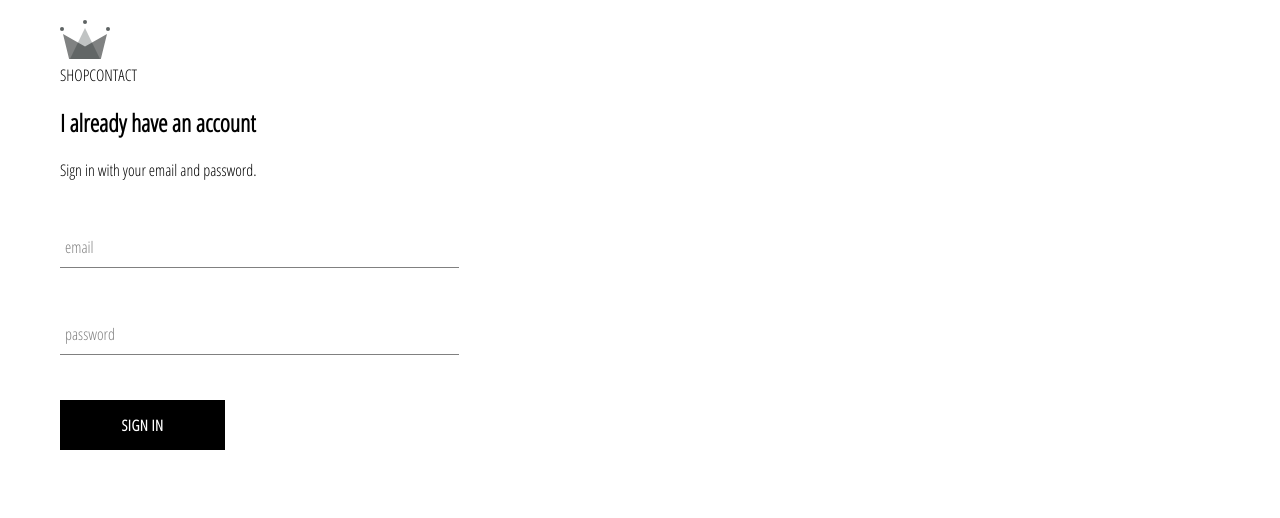
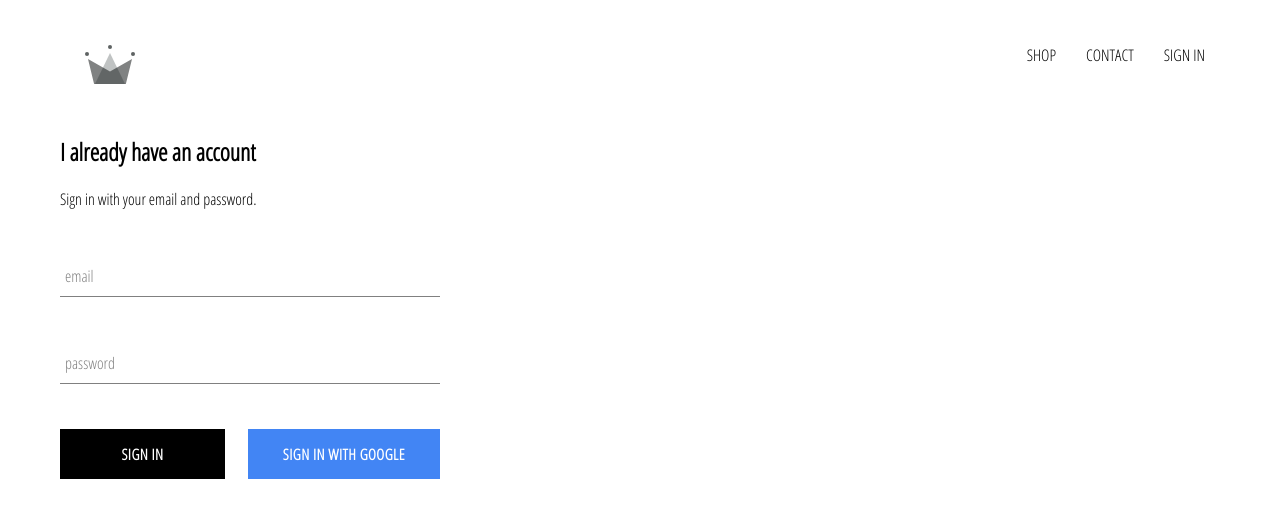
Before and after one commit to BarbieKelly/aokigahara, a React (Create React App) app: page /signin in a window 1280 px wide. Shown: the top 518 px of the page. Built offline with nearby package versions, Linux system fonts and the light colour scheme; no server answers.

Commit message:
integrated firebase with application and created sign in with google

```diff
--- a/src/App.css
+++ b/src/App.css
@@ -7,3 +7,7 @@
     text-decoration: none;
     color: black;
 }
+
+* {
+    box-sizing: border-box;
+}
--- a/src/App.js
+++ b/src/App.js
@@ -8,18 +8,42 @@
 import ShopPage from './pages/shop/shop.component';
 import SignInandSignUpPage from './pages/sign-in-and-sign-up/sign-in-and-sign-up.component';
 import Header from './components/header/header.component';
+import { auth } from './firebase/firebase.utlis';
 
-function App() {
+
+class App extends React.Component {
+  constructor() {
+    super();
+
+    this.state = {
+      currentUser: null
+    }
+  }
+  unsubscribeFromAuth = null
+
+  componentDidMount(){
+    this.unsubscribeFromAuth = auth.onAuthStateChanged(user =>{
+      this.setState({currentUser: user});
+
+      console.log(user);
+    });
+  }
+  componentWillUnmount(){
+    this.unsubscribeFromAuth();
+  }
+
+  render() {
   return (
     <div>
-      <Header />
+      <Header currentUser={this.state.currentUser} />
       <Switch>
       <Route exact path='/' component={HomePage} />
       <Route path='/shop' component={ShopPage} />
       <Route path='/signin' component={SignInandSignUpPage} />
       </Switch>
     </div>
-  );
+    );
+  }
 }
 
 export default App;
--- a/src/components/custom-button/custom-button.component.jsx
+++ b/src/components/custom-button/custom-button.component.jsx
@@ -2,8 +2,11 @@
 
 import './custom-button.styles.scss';
 
-const CustomButton = ({children, ...otherProps}) => (
-    <button className='custom-button' {...otherProps} >
+const CustomButton = ({children, isGoogleSignIn, ...otherProps}) => (
+    <button className=
+    {`${isGoogleSignIn ? 'google-sign-in': '' } custom-button`}
+    {...otherProps}
+    >
         {children}
     </button>
 );
--- a/src/components/custom-button/custom-button.styles.scss
+++ b/src/components/custom-button/custom-button.styles.scss
@@ -19,4 +19,14 @@
     color: black;
     border: 1px solid black;
     }
+
+    &.google-sign-in {
+        background-color: #4285f4;
+        color: white;
+
+        &:hover {
+            background-color: #357ae8;
+            border: none;
+        }
+    }
 }
--- a/src/components/header/header.component.jsx
+++ b/src/components/header/header.component.jsx
@@ -1,11 +1,13 @@
 import React from 'react';
 import { Link } from 'react-router-dom';
+
+import { auth } from '../../firebase/firebase.utlis';
 
 import {ReactComponent as Logo} from '../../assets/crown.svg';
 
 import './header.styles.scss';
 
-const Header = () => (
+const Header = ({ currentUser }) => (
     <div className='header'>
         <Link className='logo-container' to='/' >
             <Logo className='logo'/>
@@ -17,6 +19,12 @@
             <Link className='option' to='/contact'>
             CONTACT
             </Link>
+            {
+            currentUser ?
+            <div className='option' onClick={() => auth.signOut()}>SIGN OUT</div>
+            :
+            <Link className='option' to='/signin'>SIGN IN </Link>
+            }
         </div>
     </div>
 );
--- a/src/components/header/header.styles.scss
+++ b/src/components/header/header.styles.scss
@@ -0,0 +1,25 @@
+.header {
+    height: 70px;
+    width: 100%;
+    display: flex;
+    justify-content: space-between;
+    margin-bottom: 25px;
+
+    .logo-container {
+    height: 100%;
+    width: 70px;
+    padding: 25px;
+    }
+    .options {
+    width: 50%;
+    height: 100%;
+    display: flex;
+    align-items: center;
+    justify-content: flex-end;
+
+    .option {
+        padding: 10px 15px;
+        cursor: pointer;
+    }
+    }
+}
--- a/src/components/sign-in/sign-in.component.jsx
+++ b/src/components/sign-in/sign-in.component.jsx
@@ -2,6 +2,9 @@
 
 import FormInput from '../../components/form-input/form-input.component';
 import CustomButton from '../../components/custom-button/custom-button.component';
+
+import { signInWithGoogle } from '../../firebase/firebase.utlis';
+
 import './sign-in.styles.scss';
 
 
@@ -49,7 +52,13 @@
                     label="password"
                     required
                     />
+                    <div className='buttons'>
                     <CustomButton type="submit"> Sign In </CustomButton>
+                    <CustomButton onClick={signInWithGoogle} isGoogleSignIn  >
+                    {' '}
+                    Sign In with Google {' '}
+                    </CustomButton>
+                    </div>
                 </form>
             </div>
         );
--- a/src/components/sign-in/sign-in.styles.scss
+++ b/src/components/sign-in/sign-in.styles.scss
@@ -1,9 +1,14 @@
 .sign-in{
-    width: 30vw;
+    width: 380px;
     display: flex;
     flex-direction: column;
 
     .title {
         margin: 10px 0;
     }
+
+    .buttons {
+        display: flex;
+        justify-content: space-between;
+    }
 }
```
